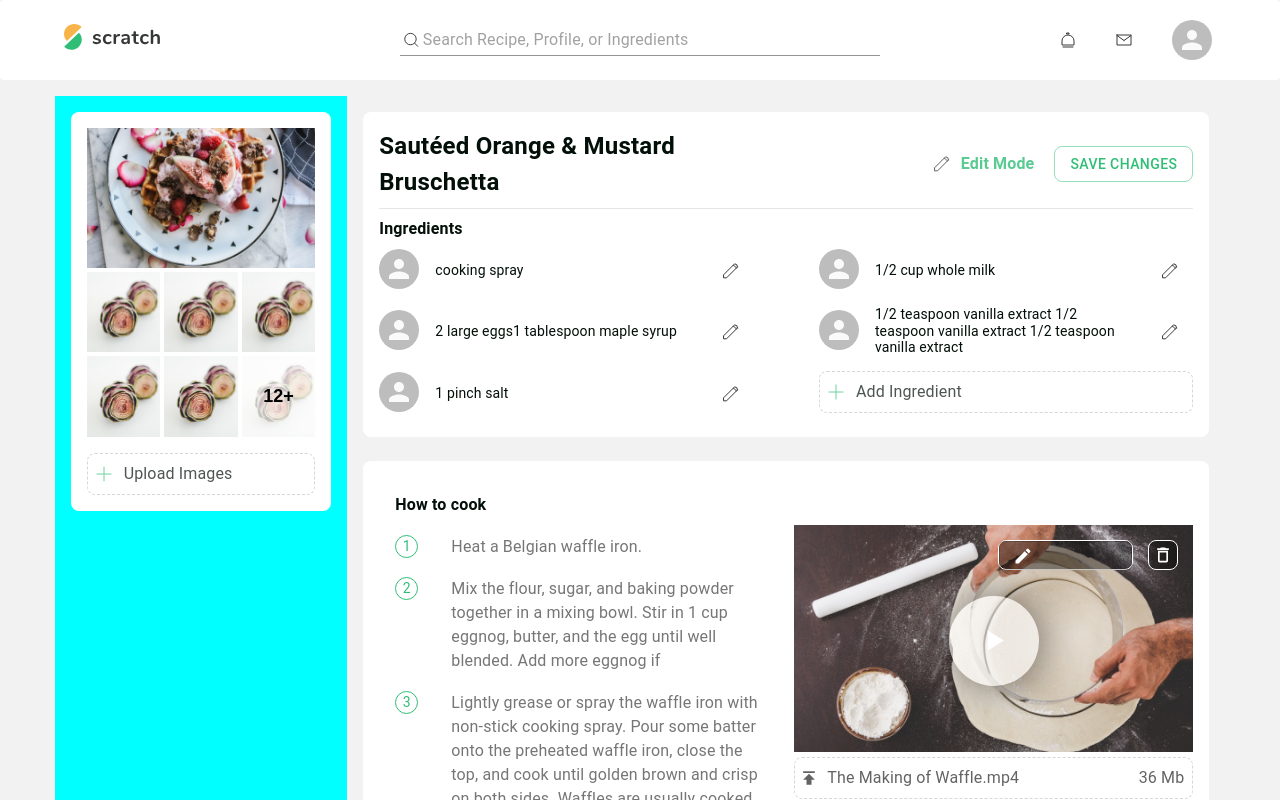
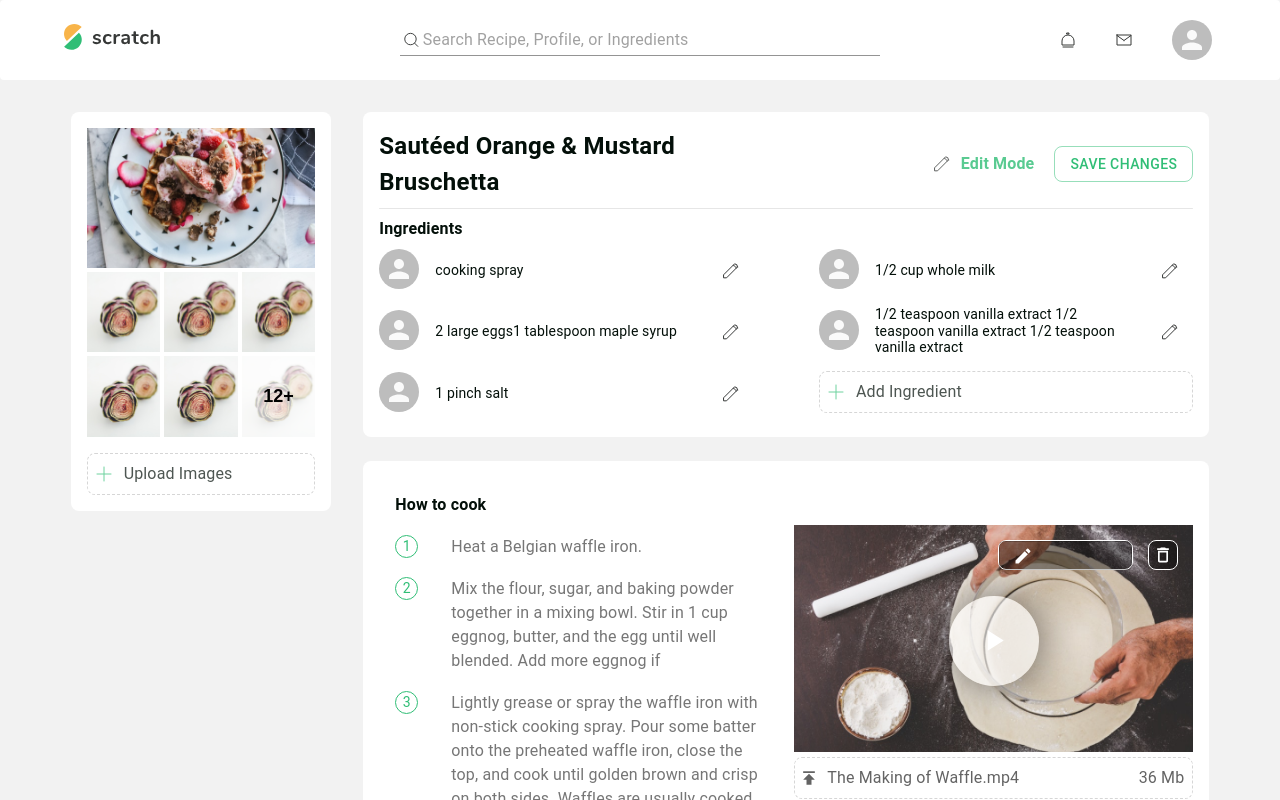
Before and after one commit to ndhungw/scratch-web, a React (Create React App) app: page /edit-recipe in a window 1280 px wide. Shown: the top 800 px of the page. Built offline with nearby package versions, Linux system fonts and the light colour scheme.

Commit message:
remove background color of leftside in edit recipe page

```diff
--- a/src/pages/main/EditRecipe/EditRecipePage.js
+++ b/src/pages/main/EditRecipe/EditRecipePage.js
@@ -77,7 +77,7 @@ const EditRecipePage = () => {
             lg={3}
             container
             // direction="column"
-            style={{ backgroundColor: "aqua" }}
+            // style={{ backgroundColor: "aqua" }}
           >
             <Hidden smDown>
               <Grid
```
